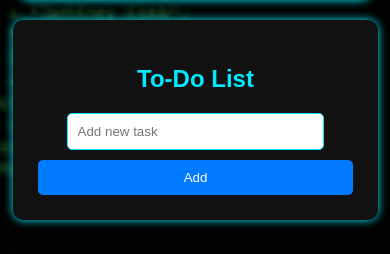
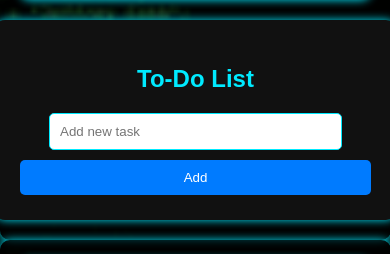
Before and after one commit to Satria134/belajartrading, a plain HTML site: page index.html in a window 390 px wide. Shown: the part 242-496 px from the top of the page. Drawn offline with Linux system fonts and the light colour scheme.

Commit message:
Update style.css

```diff
--- a/style.css
+++ b/style.css
@@ -30,20 +30,22 @@ header {
     font-weight: bold;
 }
 
-/* 🔹 To-Do List mengikuti lebar layar */
+/* 🔹 Pusatkan To-Do List */
 .widgets {
     display: flex;
-    justify-content: center; /* Pusatkan widget */
+    justify-content: center; /* Pusatkan secara horizontal */
     margin-top: 20px;
 }
 
+/* 🔹 Widget To-Do List */
 .widget {
     background-color: #111;
     padding: 25px;
     border-radius: 10px;
-    width: 100%; /* Mengisi lebar layar */
-    max-width: 600px; /* Batas maksimal agar tidak terlalu besar di layar lebar */
+    width: 90%; /* Gunakan 90% dari lebar layar */
+    max-width: 600px; /* Batas maksimal */
     box-shadow: 0px 0px 10px #00eaff;
+    text-align: center; /* Agar teks dan elemen lainnya sejajar */
 }
 
 /* 🔹 Responsif: Sesuaikan ukuran input dan tombol */
@@ -94,17 +96,16 @@ button:hover {
     border-radius: 10px;
 }
 
-/* 🔹 Responsif: Di layar HP, widget menjadi satu kolom dengan jarak lebih besar */
+/* 🔹 Responsif: Center di HP */
 @media screen and (max-width: 768px) {
     .widgets {
+        display: flex;
         flex-direction: column;
-        align-items: center;
+        align-items: center; /* Pusatkan semua elemen */
     }
 
     .widget {
-        width: 90%; /* Lebih pas untuk layar kecil */
-        max-width: 400px; /* Membatasi agar tidak terlalu lebar */
-        margin-bottom: 25px; /* Tambahkan jarak antar widget */
-        padding: 25px; /* Sedikit lebih besar agar lebih lega */
+        width: 100%; /* Gunakan seluruh lebar layar di HP */
+        max-width: 400px; /* Batas maksimal agar tetap enak dilihat */
     }
 }
```
